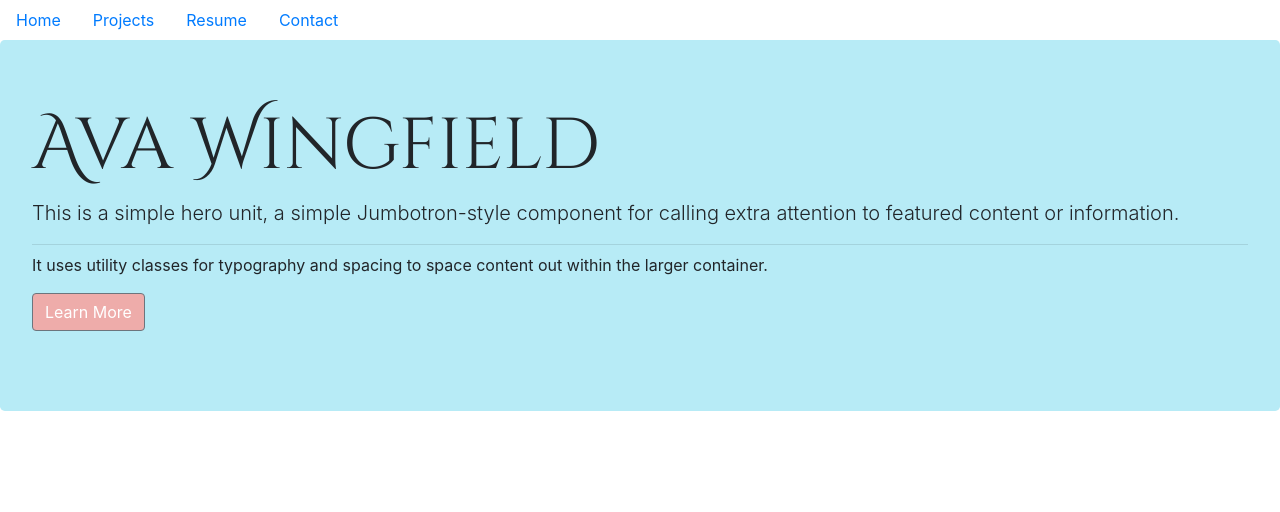
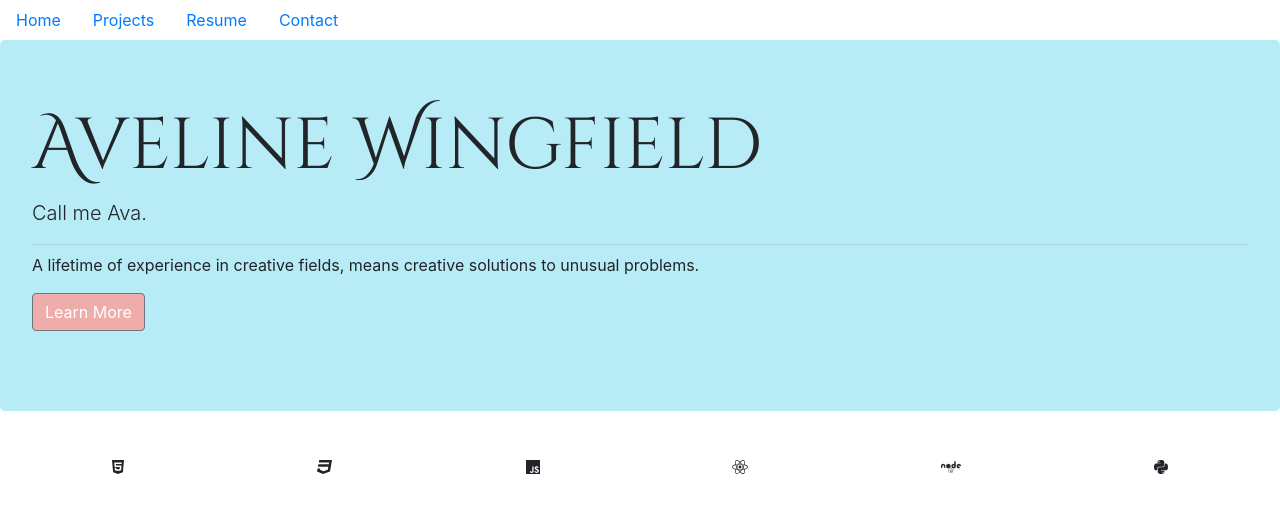
Before and after one commit to avawing/portfolio, a React (Create React App) app in the folder porfolio/: page /resume in a window 1280 px wide. Shown: the top 512 px of the page. Built offline with nearby package versions, Linux system fonts and the light colour scheme.

Commit message:
fontawesome

```diff
--- a/porfolio/package.json
+++ b/porfolio/package.json
@@ -3,6 +3,11 @@
   "version": "0.1.0",
   "private": true,
   "dependencies": {
+    "@fortawesome/fontawesome-svg-core": "^1.2.30",
+    "@fortawesome/free-brands-svg-icons": "^5.14.0",
+    "@fortawesome/free-regular-svg-icons": "^5.14.0",
+    "@fortawesome/free-solid-svg-icons": "^5.14.0",
+    "@fortawesome/react-fontawesome": "^0.1.11",
     "@testing-library/jest-dom": "^4.2.4",
     "@testing-library/react": "^9.5.0",
     "@testing-library/user-event": "^7.2.1",
--- a/porfolio/src/App.js
+++ b/porfolio/src/App.js
@@ -5,11 +5,15 @@ import Splash from './Splash'
 import Projects from './Projects'
 import Contact from './Contact'
 import Resume from './Resume'
+import { Container, Row } from "reactstrap";
+
 
 
 function App() {
   return (
     <div>
+      <Container><Row>
+        </Row></Container>
       <Navbar />
       <Route exact path = "/">
         <Splash />
--- a/porfolio/src/Contact.js
+++ b/porfolio/src/Contact.js
@@ -1,17 +1,22 @@
 import React from 'react'
 import { Jumbotron, Button, Form, FormGroup, Label, Input} from 'reactstrap';
+import { FontAwesomeIcon } from '@fortawesome/react-fontawesome'
+import {faCss3, faHtml5, faJs, faNode, faPython, faReact} from '@fortawesome/free-brands-svg-icons'
 function Contact(){
     return(
       <div>
       <Jumbotron style = {{backgroundColor: "#B7EBF6"}}>
         <h1 className="display-3">Did I Catch your Eye?</h1>
-        <p className="lead">This is a simple hero unit, a simple Jumbotron-style component for calling extra attention to featured content or information.</p>
+        <p className="lead">Aveline Wingfield - Call me Ava.</p>
         <hr className="my-2" />
-        <p>It uses utility classes for typography and spacing to space content out within the larger container.</p>
+        <p>Call me anything you want, as long as you call me!</p>
         <p className="lead">
           <Button className = "bg-decor">Learn More</Button>
         </p>
       </Jumbotron>
+      <div style={{ display: "flex", justifyContent: "space-around", padding: "1rem" }}>
+        <FontAwesomeIcon icon = {faHtml5}/> <FontAwesomeIcon icon = {faCss3}/> <FontAwesomeIcon icon = {faJs}/> <FontAwesomeIcon icon = {faReact}/><FontAwesomeIcon icon = {faNode}/><FontAwesomeIcon icon = {faPython}/>
+        </div>
       <div style = {{display: "grid", gridTemplateColumns:"auto auto"}}>
       <Form style = {{padding: "1rem"}}>
       <FormGroup>
--- a/porfolio/src/Resume.js
+++ b/porfolio/src/Resume.js
@@ -1,18 +1,31 @@
-import React from 'react'
-import {Jumbotron, Button} from 'reactstrap'
+import React from "react";
+import { Jumbotron, Button } from "reactstrap";
+import { FontAwesomeIcon } from '@fortawesome/react-fontawesome'
+import {faCss3, faHtml5, faJs, faNode, faPython, faReact} from '@fortawesome/free-brands-svg-icons'
 
-function Resume(){
-    return(
-        <Jumbotron style = {{backgroundColor: "#B7EBF6"}}>
-        <h1 className="display-3">Ava Wingfield</h1>
-        <p className="lead">This is a simple hero unit, a simple Jumbotron-style component for calling extra attention to featured content or information.</p>
+function Resume() {
+  return (
+    <div>
+      <Jumbotron style={{ backgroundColor: "#B7EBF6" }}>
+        <h1 className="display-3">Aveline Wingfield</h1>
+        <p className="lead">Call me Ava.</p>
         <hr className="my-2" />
-        <p>It uses utility classes for typography and spacing to space content out within the larger container.</p>
+        <p>
+          A lifetime of experience in creative fields, means creative solutions
+          to unusual problems.
+        </p>
         <p className="lead">
-          <Button className = "bg-decor">Learn More</Button>
+          <Button className="bg-decor">Learn More</Button>
         </p>
       </Jumbotron>
-    )
+      <div style={{ display: "flex", justifyContent: "space-around", padding: "1rem" }}>
+        <FontAwesomeIcon icon={faHtml5} /> <FontAwesomeIcon icon={faCss3} />{" "}
+        <FontAwesomeIcon icon={faJs} /> <FontAwesomeIcon icon={faReact} />
+        <FontAwesomeIcon icon={faNode} />
+        <FontAwesomeIcon icon={faPython} />
+      </div>
+    </div>
+  );
 }
 
-export default Resume
+export default Resume;
--- a/porfolio/src/Splash.js
+++ b/porfolio/src/Splash.js
@@ -1,40 +1,26 @@
 import React from 'react'
 import { Jumbotron, Button, UncontrolledCarousel, Form, FormGroup, Label, Input } from 'reactstrap';
-
+import { FontAwesomeIcon } from '@fortawesome/react-fontawesome'
+import {faCss3, faHtml5, faJs, faNode, faPython, faReact} from '@fortawesome/free-brands-svg-icons'
 const items = [
     {
       src: require('./assets/Screenshot (58).png'),
-      altText: 'Slide 1',
-      caption: 'Slide 1',
-      header: 'Slide 1 Header',
       key: '1'
     },
     {
       src: require('./assets/Screenshot (59).png'),
-      altText: 'Slide 2',
-      caption: 'Slide 2',
-      header: 'Slide 2 Header',
       key: '2'
     },
     {
       src: require('./assets/Screenshot (60).png'),
-      altText: 'Slide 3',
-      caption: 'Slide 3',
-      header: 'Slide 3 Header',
       key: '3'
     },
     {
       src: require('./assets/Screenshot (61).png'),
-      altText: 'Slide 4',
-      caption: 'Slide 4',
-      header: 'Slide 4 Header',
       key: '4'
     },
     {
       src: require('./assets/Screenshot (145).png'),
-      altText: 'Slide 5',
-      caption: 'Slide 5',
-      header: 'Slide 5 Header',
       key: '5'
     }
   ];
@@ -51,7 +37,9 @@ function Splash(){
             <Button className = "bg-decor">Learn More</Button>
           </p>
         </Jumbotron>
-
+        <div style={{ display: "flex", justifyContent: "space-around", padding: "1rem" }}>
+        <FontAwesomeIcon icon = {faHtml5}/> <FontAwesomeIcon icon = {faCss3}/> <FontAwesomeIcon icon = {faJs}/> <FontAwesomeIcon icon = {faReact}/><FontAwesomeIcon icon = {faNode}/><FontAwesomeIcon icon = {faPython}/>
+        </div>
         <div><UncontrolledCarousel items={items} /></div>
         <div style = {{display: "grid", gridTemplateColumns:"auto auto"}}>
       <Form style = {{padding: "1rem"}}>
--- a/porfolio/src/index.css
+++ b/porfolio/src/index.css
@@ -1,29 +1,33 @@
-@import url('https://fonts.googleapis.com/css2?family=Cinzel+Decorative&family=Raleway&display=swap');
-
+@import url("https://fonts.googleapis.com/css2?family=Cinzel+Decorative&family=Raleway&display=swap");
 
 body {
   margin: 0;
-  font-family: 'Raleway', sans-serif;;
+  font-family: "Raleway", sans-serif;
   -webkit-font-smoothing: antialiased;
   -moz-osx-font-smoothing: grayscale;
 }
-h1, h2, h3, h4, h5, h6{
-  font-family: 'Cinzel Decorative', cursive;
+h1,
+h2,
+h3,
+h4,
+h5,
+h6 {
+  font-family: "Cinzel Decorative", cursive;
 }
-/* background: radial-gradient(ellipse at center, #FFEBEE 0%, #EEACAA 100%);*/
 
 code {
-  font-family: source-code-pro, Menlo, Monaco, Consolas, 'Courier New',
+  font-family: source-code-pro, Menlo, Monaco, Consolas, "Courier New",
     monospace;
 }
 .bg-decor {
-  background-color: #EEACAA !important;
+  background-color: #eeacaa !important;
 }
-a.bg-decor:hover, a.bg-decor:focus,
+a.bg-decor:hover,
+a.bg-decor:focus,
 button.bg-decor:hover,
 button.bg-decor:focus {
-  background-color:#FFEBEE !important;
-  color: #EEACAA;
+  background-color: #ffebee !important;
+  color: #eeacaa;
 }
 
 button:focus {
```
Also changed, not shown: porfolio/src/Projects.js (+19 -18 lines), 1 other file (tests, documents, lock files or other folders).
